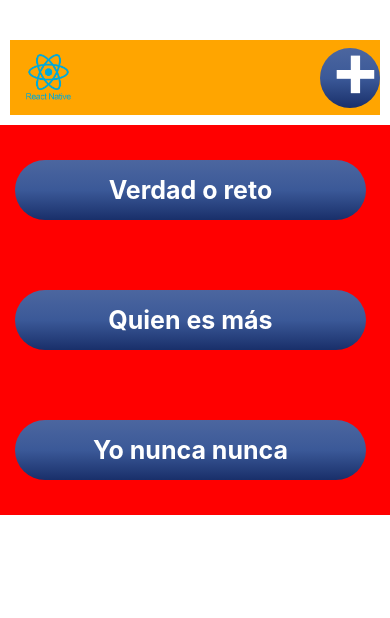
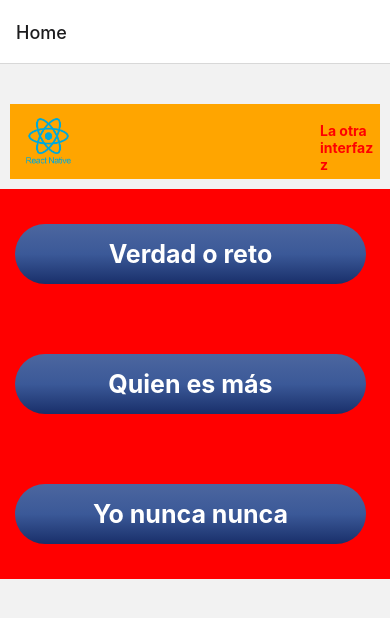
Before and after one commit to MiguelOlave/AlicoSoft, a React Native app in the folder BoozeBear/: screen /Home in a window 390 px wide. Shown: the top 618 px of the page. Built offline with nearby package versions, Linux system fonts and the light colour scheme.

Commit message:
Implementación Navegacion +

```diff
--- a/BoozeBear/App.js
+++ b/BoozeBear/App.js
@@ -1,57 +1,10 @@
-import { StatusBar } from 'expo-status-bar';
 import { StyleSheet, Text, View } from 'react-native';
-import Agregar from './Componentes/Btn_Agregar';
-import Btns_Categorias from './Componentes/Btn_Categorias';
-import { Image } from 'react-native';
-
-
+import MainStack from './navigation/MainStack';
 
 export default function App() {
   return (
-
     <View style={{ flex: 1 }}>
-
-      <View style={styles.inicio}>
-        <Image source={require('./img/React.png')} style={styles.img} />
-        <Agregar/>
-        <StatusBar style="auto" />
-      </View>
-
-      <View style={styles.container}>
-          <Btns_Categorias/>
-          <StatusBar style="auto" />
-      </View>
-
+      <MainStack/>
     </View>
-
   );
 }
-
-const styles = StyleSheet.create({
-  Text:{
-    backgroundColor: 'yellow',
-  },
-  container: {
-    flexDirection: "column",
-    marginTop:10,
-    width: '100%',
-    backgroundColor: '#17B862',
-    alignItems: 'center',
-    justifyContent: 'center',
-  },
-  inicio:{
-    marginTop:40,
-    backgroundColor: 'orange',
-    flexDirection: "row",
-    alignItems: 'center',
-    justifyContent: "space-between",
-    marginStart: 10,
-    marginEnd: 10,
-  },
-  img:{
-    height: 75,
-    width: 75,
-    marginStart: 1,
-    resizeMode: 'contain',
-  }
-});
--- a/BoozeBear/Componentes/Btn_Agregar.js
+++ b/BoozeBear/Componentes/Btn_Agregar.js
@@ -1,26 +1,34 @@
 import * as React from 'react';
-import { StyleSheet, Text, TouchableOpacity, View } from 'react-native';
+import {View, Text, TouchableOpacity, StyleSheet, Image} from 'react-native'
 import { LinearGradient } from 'expo-linear-gradient';
+import { NavigationContainer } from '@react-navigation/native'
+import { createNativeStackNavigator } from '@react-navigation/native-stack'
+import { SafeAreaView } from 'react-native-safe-area-context';
+import { StatusBar } from 'expo-status-bar';
 
-export default function Agregar(){
-  // ok
+const Agregar = (props) => {
+
+    const {text, onPress} = props
+
     return(
-      <TouchableOpacity>
-           <LinearGradient
-            colors={['#4c669f', '#3b5998', '#192f6a']}
-            style={styles.button}>
-            <Text style={styles.text}>+</Text>
-            </LinearGradient>
+        <TouchableOpacity
+        onPress={onPress}
+        style = {styles.button}
+        >
+            <Text style = {styles.text}>
+                { text }
+            </Text>
         </TouchableOpacity>
-    );
+    )
 }
+
+export default Agregar
+
 
 const styles = StyleSheet.create({
     text:{
-      marginTop: -35,
-      padding: 10,
-      color: "#fff",
-      fontSize: 75,
+      marginTop: 10,
+      color: "red",
       fontWeight: "bold"
     },
     button:{
--- /dev/null
+++ b/BoozeBear/navigation/MainStack.js
@@ -0,0 +1,31 @@
+import { NavigationContainer } from '@react-navigation/native'
+import { createNativeStackNavigator } from '@react-navigation/native-stack'
+import React from 'react'
+import {View, Text, StyleSheet} from 'react-native'
+import Home from '../screens/Home'
+import Profile from '../screens/Profile'
+
+const Stack = createNativeStackNavigator()
+
+const MainStack = () => {
+    return(
+        <NavigationContainer>
+            <Stack.Navigator
+                screenOptions={{
+                    headerShown: true, //Esconde el titulo  del stack en la parte superior de la pantalla
+                }}
+            >
+                <Stack.Screen
+                    name = 'Home'
+                    component = {Home}
+                />
+                <Stack.Screen
+                    name = 'Profile'
+                    component = {Profile}
+                />
+            </Stack.Navigator>
+        </NavigationContainer>
+    )
+}
+
+export default MainStack
--- /dev/null
+++ b/BoozeBear/screens/Home.js
@@ -0,0 +1,63 @@
+import { NavigationContainer } from '@react-navigation/native'
+import { createNativeStackNavigator } from '@react-navigation/native-stack'
+import React from 'react'
+import {View, Text, TouchableOpacity, StyleSheet, Image} from 'react-native'
+import { SafeAreaView } from 'react-native-safe-area-context'
+import { StatusBar } from 'expo-status-bar'
+import Agregar from '../Componentes/Btn_Agregar'
+import Btns_Categorias from '../Componentes/Btn_Categorias';
+
+
+const Home = ({ navigation }) => {
+    return(
+
+    <View style={{ flex: 1 }}>
+
+      <View style={styles.inicio}>
+        <Image source={require('../img/React.png')} style={styles.img} />
+        <Agregar
+          text = "La otra interfazz"
+          onPress = {() => { navigation.navigate('Profile')}}
+        />
+        <StatusBar style="auto" />
+      </View>
+
+      <View style={styles.container}>
+        <Btns_Categorias/>
+        <StatusBar style="auto" />
+      </View>
+
+    </View>
+    )
+}
+
+export default Home
+
+const styles = StyleSheet.create({
+    Text:{
+      backgroundColor: 'yellow',
+    },
+    container: {
+      flexDirection: "column",
+      marginTop:10,
+      width: '100%',
+      backgroundColor: '#17B862',
+      alignItems: 'center',
+      justifyContent: 'center',
+    },
+    inicio:{
+      marginTop:40,
+      backgroundColor: 'orange',
+      flexDirection: "row",
+      alignItems: 'center',
+      justifyContent: "space-between",
+      marginStart: 10,
+      marginEnd: 10,
+    },
+    img:{
+      height: 75,
+      width: 75,
+      marginStart: 1,
+      resizeMode: 'contain',
+    }
+  });
--- /dev/null
+++ b/BoozeBear/screens/Profile.js
@@ -0,0 +1,14 @@
+import React from 'react'
+import {View, Text} from 'react-native'
+
+const Profile = ({ navigation }) => {
+    return(
+        <View>
+            <Text>
+                MI PERFIL
+            </Text>
+        </View>
+    )
+}
+
+export default Profile
```
Also changed, not shown: BoozeBear/package.json (+7 -1 lines), BoozeBear/Componentes/Prueba.js (deleted), 1 other file (tests, documents, lock files or other folders).
